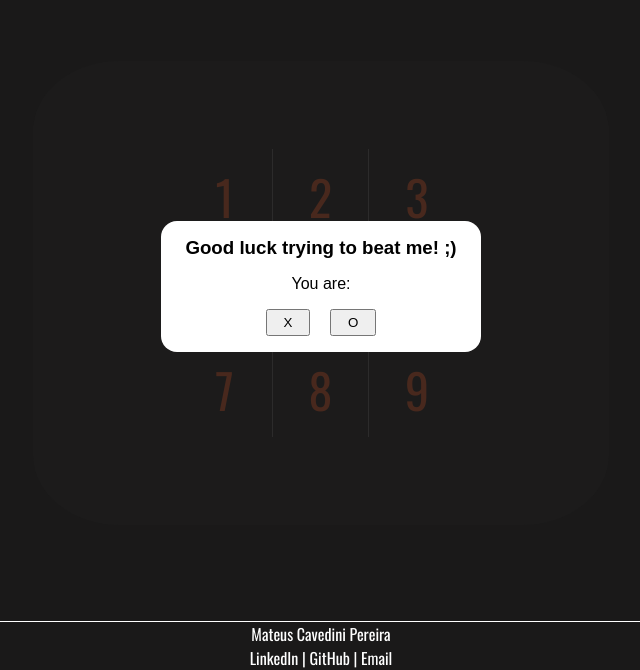
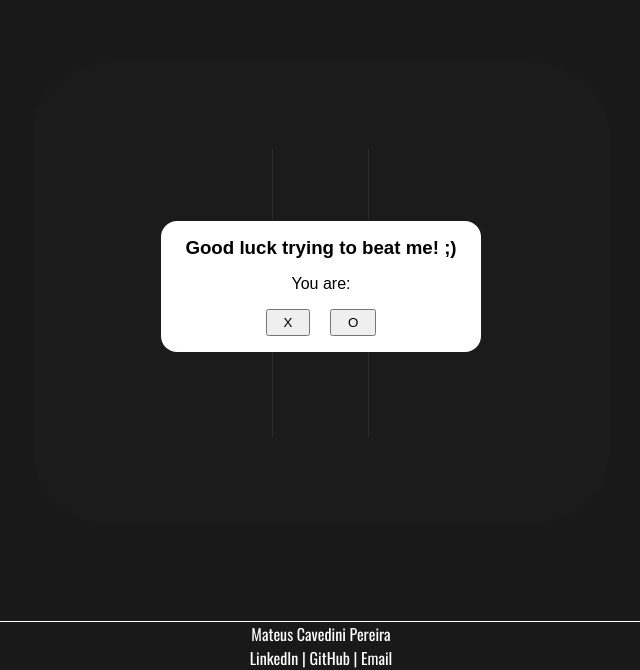
Before and after one commit to mateuscavedini/tic_tac_toe, a website built with webpack: page public/index.html in a window 1280 px wide. Shown: the part 130-800 px from the top of the page, without its empty margins (319-959 px from the left). Built offline with nearby package versions, Linux system fonts and the light colour scheme.

Commit message:
updated html file

```diff
--- a/public/index.html
+++ b/public/index.html
@@ -36,15 +36,15 @@
 
     <main class="flex-center disabled">
         <div id="grid">
-            <div class="flex-center border-right border-bottom">1</div>
-            <div class="flex-center border-right border-bottom">2</div>
-            <div class="flex-center border-bottom">3</div>
-            <div class="flex-center border-right border-bottom">4</div>
-            <div class="flex-center border-right border-bottom">5</div>
-            <div class="flex-center border-bottom">6</div>
-            <div class="flex-center border-right">7</div>
-            <div class="flex-center border-right">8</div>
-            <div class="flex-center">9</div>
+            <div class="square flex-center border-right border-bottom"></div>
+            <div class="square flex-center border-right border-bottom"></div>
+            <div class="square flex-center border-bottom"></div>
+            <div class="square flex-center border-right border-bottom"></div>
+            <div class="square flex-center border-right border-bottom"></div>
+            <div class="square flex-center border-bottom"></div>
+            <div class="square flex-center border-right"></div>
+            <div class="square flex-center border-right"></div>
+            <div class="square flex-center"></div>
         </div>
     </main>
 
```
